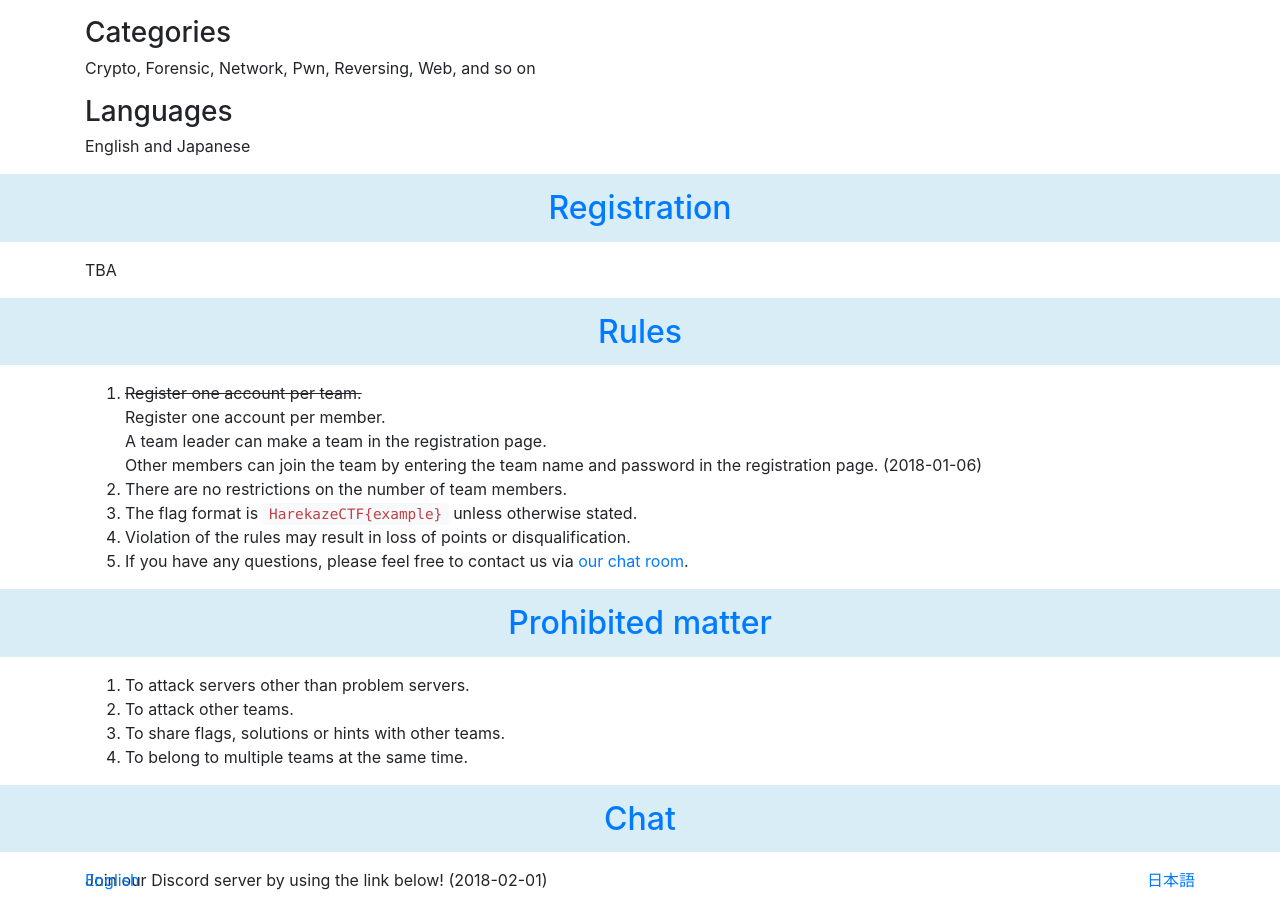
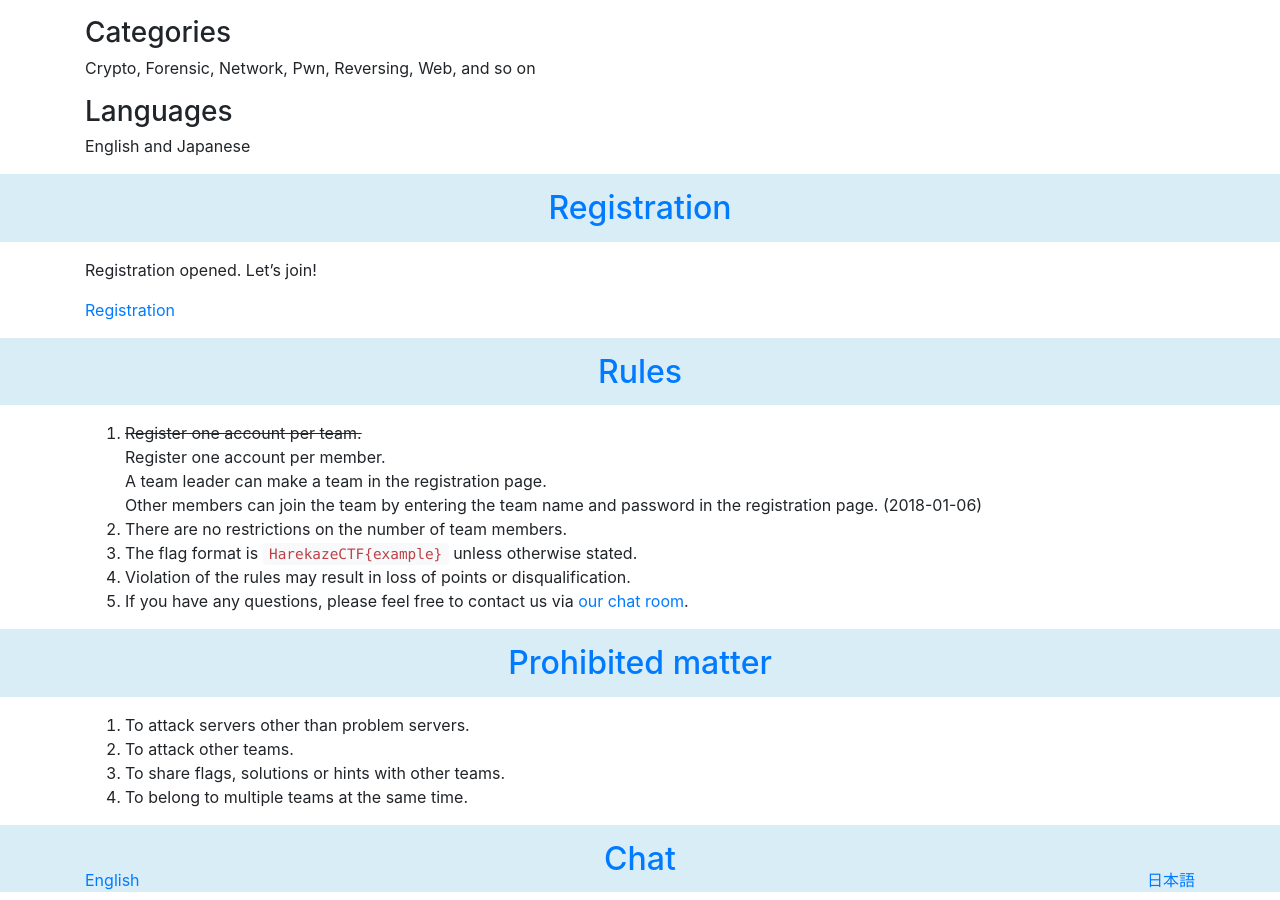
Before and after one commit to TeamHarekaze/TeamHarekaze.github.io, a Jekyll site: the page built from ctf.html, in a window 1280 px wide and 900 px high, scrolled down 938 px. Built offline with Jekyll 4.4.1, drawn with Linux system fonts in a browser that asks for light colours; nearby versions of some CDN libraries.

Commit message:
Registration URL added.

```diff
--- a/ctf.html
+++ b/ctf.html
@@ -35,7 +35,8 @@ title: Harekaze CTF 2018
     <h2 id="register"><a href="#register">Registration</a></h2>
   </header>
   <div class="container">
-    <p>TBA</p>
+    <p>Registration opened. Let’s join!</p>
+    <p><a href="https://ctf.harekaze.com">Registration</a></p>
   </div>
 </section>
 
```
